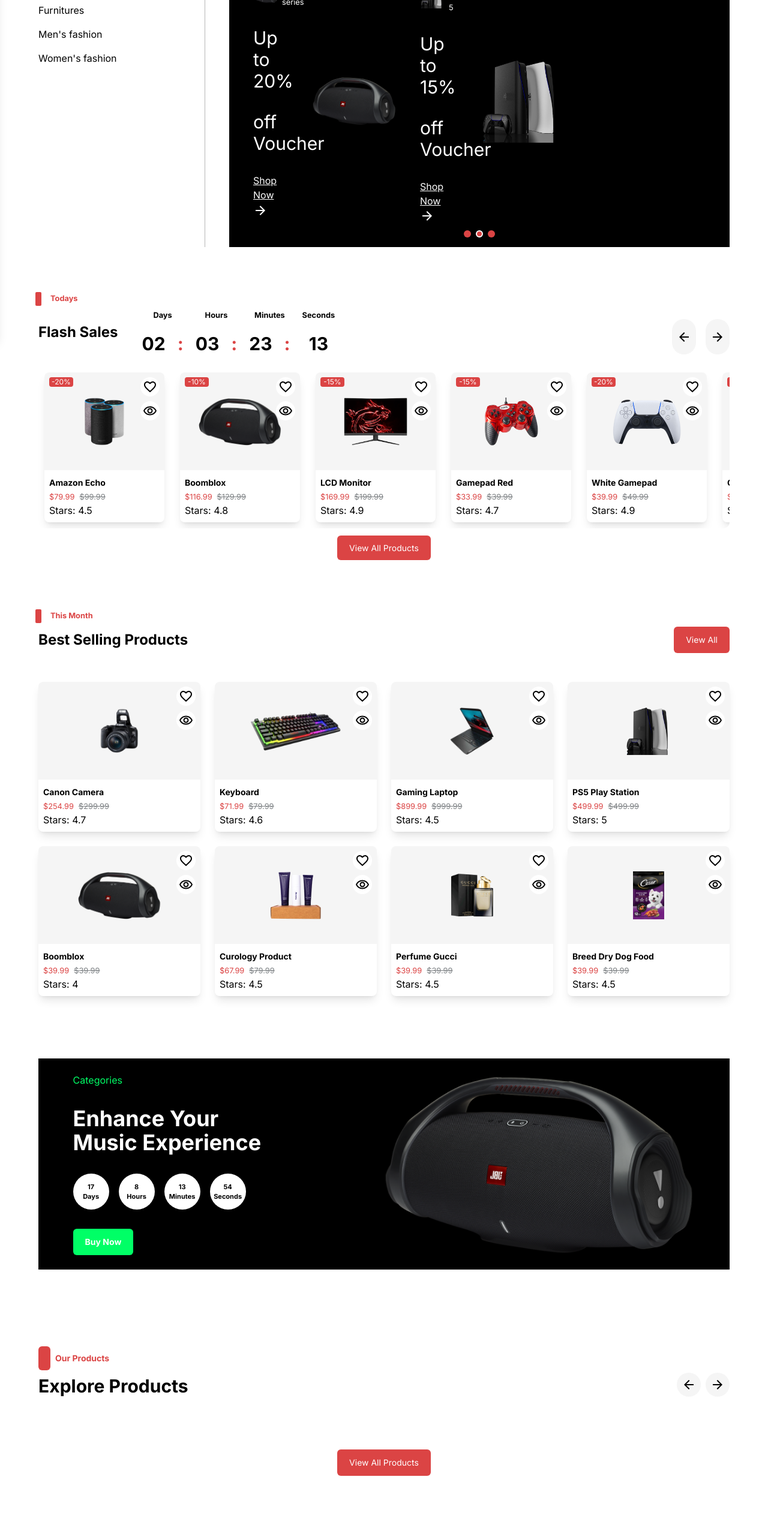
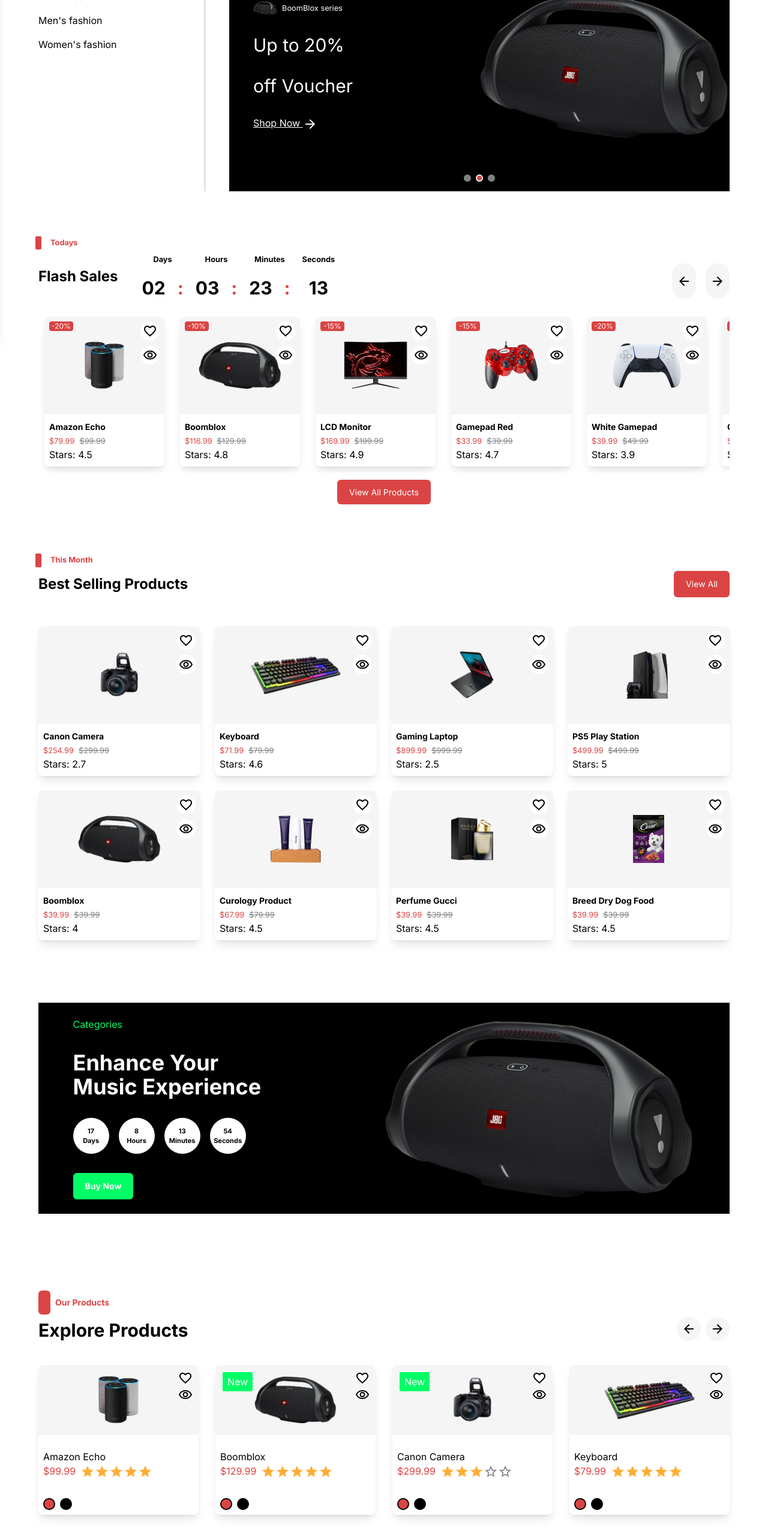
Before and after one commit to EasyCode01/e-shop, a Next.js app: page / in a window 1280 px wide. Shown: the part 234-2797 px from the top of the page at 60% size. Built offline with nearby package versions, Linux system fonts and the light colour scheme.

Commit message:
Further adjusted the merged conflict on feature two

```diff
--- a/app/components/BottomNavbar.jsx
+++ b/app/components/BottomNavbar.jsx
@@ -6,7 +6,7 @@
 
 const BottomNavbar = () => {
   return (
-    <div className="fixed bottom-0 left-0 w-full flex justify-around items-center p-3 bg-white shadow-3xl md:hidden">
+    <div className="fixed bottom-0 left-0 w-full flex justify-around items-center p-3 z-10 bg-white shadow-3xl md:hidden">
       <form action="" className="flex items-center bg-gray px-2 py-1 text-sm ">
         <input
           type="search"
--- a/app/components/HeroCarousel.jsx
+++ b/app/components/HeroCarousel.jsx
@@ -62,7 +62,7 @@
           <div
             key={index}
             onClick={() => setCurrentIndex(index)}
-            className={`w-3 h-3 rounded-full bg-red ${
+            className={`w-3 h-3 rounded-full bg-deep-gray ${
               currentIndex === index
                 ? "bg-red border-2 border-solid border-white"
                 : "bg-deep-gray"
--- a/app/components/Navbar.jsx
+++ b/app/components/Navbar.jsx
@@ -13,8 +13,8 @@
     <nav className="flex flex-col justify-center items-center border-bottom  max-lg:fixed top-0 left-0 z-20 bg-white w-full shadow-xl">
       <SideMenu />
       <header className="flex justify-center md:justify-end bg-black text-white  p-1  w-full ">
-        <div className="w-4/5 flex flex-col md-flex-row gap-2 justify-evenly">
-          <small className="text-[10px]">
+        <div className="w-4/5 flex flex-col md:flex-row gap-2 justify-evenly">
+          <small className="text-[10px] sm:text-[14px]">
             Summer Sale For All Swim Suits And Free Expres Delivery - OFF 50%!{" "}
             <Link href="/shop">ShopNow</Link>
           </small>
--- a/app/components/ProductCard.jsx
+++ b/app/components/ProductCard.jsx
@@ -1,9 +1,13 @@
+"use client";
 import { useState } from "react";
 import {
   FavoriteBorderOutlined,
   RemoveRedEyeOutlined,
-  FavoriteBorderOutlinedIcon,
 } from "@mui/icons-material";
+import FavoriteBorderOutlinedIcon from "@mui/icons-material/FavoriteBorderOutlined";
+import VisibilityOutlinedIcon from "@mui/icons-material/VisibilityOutlined";
+import StarBorderIcon from "@mui/icons-material/StarBorder";
+import StarIcon from "@mui/icons-material/Star";
 
 export default function ProductCard({ product, type }) {
   const [hoveredProduct, setHoveredProduct] = useState(null);
@@ -127,10 +131,10 @@
 
           <div className="absolute top-3 right-3 flex flex-col gap-2">
             <div className="w-[20px] h-[20px] flex justify-center items-center bg-white rounded-full">
-              <FavoriteBorderOutlinedIcon />
+              <FavoriteBorderOutlinedIcon className="text-sm" />
             </div>
             <div className="w-[20px] h-[20px] flex justify-center items-center bg-white rounded-full">
-              <VisibilityOutlinedIcon />
+              <VisibilityOutlinedIcon className="text-sm" />
             </div>
           </div>
 
@@ -145,7 +149,7 @@
             <p className="text-red">${product.price}</p>
             <div>
               {[...Array(5)].map((_, index) =>
-                product.rating > index ? (
+                product.ratings > index ? (
                   <StarIcon key={index} className="text-orange" />
                 ) : (
                   <StarBorderIcon key={index} className="text-deep-gray" />
--- a/app/components/SideMenu.jsx
+++ b/app/components/SideMenu.jsx
@@ -18,7 +18,7 @@
     <>
       {
         <div
-          className={`fixed top-0 left-0 w-3/4 bg-white h-full z-50 shadow-lg p-4 transition-all duration-500 ease-out ${
+          className={`fixed top-0 left-0 w-3/4 bg-white h-full z-[100] shadow-lg p-4 transition-all duration-500 ease-out ${
             showSidebar ? "translate-x-0" : "-translate-x-full"
           }`}
         >
--- a/app/constant/data.jsx
+++ b/app/constant/data.jsx
@@ -38,7 +38,6 @@
   },
 ];
 export const productsData = [
-
   {
     id: 1,
     name: "Amazon Echo",
@@ -74,7 +73,7 @@
     isNew: true,
     numberOfProducts: 15,
     price: 299.99,
-    ratings: 4.7,
+    ratings: 2.7,
     discountPercentage: 15,
     newPrice: 254.99,
   },
@@ -126,7 +125,7 @@
     isNew: false,
     numberOfProducts: 40,
     price: 49.99,
-    ratings: 4.9,
+    ratings: 3.9,
     discountPercentage: 20,
     newPrice: 39.99,
   },
@@ -139,7 +138,7 @@
     isNew: false,
     numberOfProducts: 30,
     price: 999.99,
-    ratings: 4.5,
+    ratings: 2.5,
     discountPercentage: 10,
     newPrice: 899.99,
   },
@@ -191,7 +190,7 @@
     isNew: true,
     numberOfProducts: 30,
     price: 149.99,
-    ratings: 4.7,
+    ratings: 2.7,
     discountPercentage: 20,
     newPrice: 119.99,
   },
@@ -230,7 +229,7 @@
     isNew: true,
     numberOfProducts: 50,
     price: 299.99,
-    ratings: 4.9,
+    ratings: 2.9,
     discountPercentage: 10,
     newPrice: 269.99,
   },
@@ -256,7 +255,7 @@
     isNew: false,
     numberOfProducts: 60,
     price: 249.99,
-    ratings: 4.8,
+    ratings: 3.8,
     discountPercentage: 30,
     newPrice: 174.99,
   },
@@ -287,5 +286,4 @@
     discountPercentage: 0,
     newPrice: 39.99,
   },
-
 ];
--- a/app/globals.css
+++ b/app/globals.css
@@ -115,9 +115,8 @@
 
   .product-card:hover .product-btn {
     display: block;
-
-    .extra-width {
-      width: calc(3 * 100%);
-    }
+  }
+  .extra-width {
+    width: calc(3 * 100%);
   }
 }
--- a/app/sections/home/ExploreProducts.jsx
+++ b/app/sections/home/ExploreProducts.jsx
@@ -3,7 +3,7 @@
 import ArrowBackIcon from "@mui/icons-material/ArrowBack";
 import ArrowForwardIcon from "@mui/icons-material/ArrowForward";
 import ProductCard from "../../components/ProductCard";
-import { products } from "../../constant/data";
+import { productsData } from "../../constant/data";
 
 export default function ExploreProducts() {
   return (
@@ -23,8 +23,8 @@
 
         <div className="my-10">
           <div className="w-full grid grid-cols-2 lg:grid-cols-4 gap-x-7 gap-y-10">
-            {products?.length &&
-              products.map((product) => (
+            {productsData?.length &&
+              productsData.map((product) => (
                 <ProductCard
                   key={product.id}
                   product={product}
```
